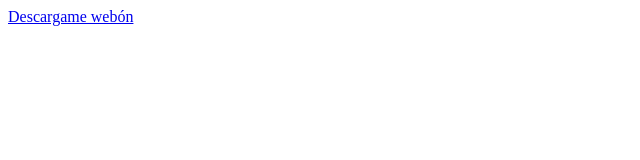
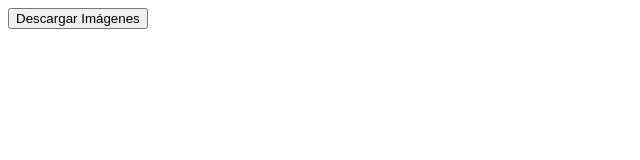
Before and after one commit to shases/image-downloader, a plain HTML site: page index.html in a window 1280 px wide. Shown: the whole page, without its empty margins (0-640 px from the left). Drawn offline with Linux system fonts and the light colour scheme.

Commit message:
Update index.html

```diff
--- a/index.html
+++ b/index.html
@@ -1,11 +1,38 @@
-<!DOCTYPE html>
-<html lang="es">
-<head>
-    <meta charset="UTF-8">
-    <meta name="viewport" content="width=device-width, initial-scale=1.0">
-    <title>Descargar Imagen</title>
-</head>
-<body>
-    <a href="https://nice-try.fckthots.xyz/lgnK8QGnpbcVNASI/GG88d0EXIAEh-EI64f242bffcdd9865.md.jpg" download>Descargame webón</a>
-</body>
-</html>
+<button onclick="downloadImages()">Descargar Imágenes</button>
+    <script>
+    async function downloadImages() {
+        const jsonUrl = 'https://cdn.jsdelivr.net/gh/shases/sano/fape.json';
+        const proxyUrl = 'https://cors-anywhere.herokuapp.com/';
+
+        try {
+            // Obtener el archivo JSON a través del proxy CORS
+            const response = await fetch(proxyUrl + jsonUrl);
+            if (!response.ok) throw new Error('Error al obtener el archivo JSON');
+            const imageUrls = await response.json();
+
+            for (let url of imageUrls) {
+                try {
+                    // Descargar cada imagen a través del proxy CORS
+                    const imageResponse = await fetch(proxyUrl + url);
+                    if (!imageResponse.ok) throw new Error(`Failed to fetch image: ${url}`);
+                    const blob = await imageResponse.blob();
+                    const blobUrl = URL.createObjectURL(blob);
+                    const link = document.createElement('a');
+                    link.href = blobUrl;
+                    link.download = url.split('/').pop();
+                    document.body.appendChild(link);
+                    link.click();
+                    document.body.removeChild(link);
+                    URL.revokeObjectURL(blobUrl); // Liberar la memoria
+
+                    // Pequeño retraso para evitar bloqueos por descarga masiva
+                    await new Promise(resolve => setTimeout(resolve, 500));
+                } catch (imageError) {
+                    console.error(`Error al descargar la imagen ${url}:`, imageError);
+                }
+            }
+        } catch (error) {
+            console.error('Error al descargar las imágenes:', error);
+        }
+    }
+    </script>
```
